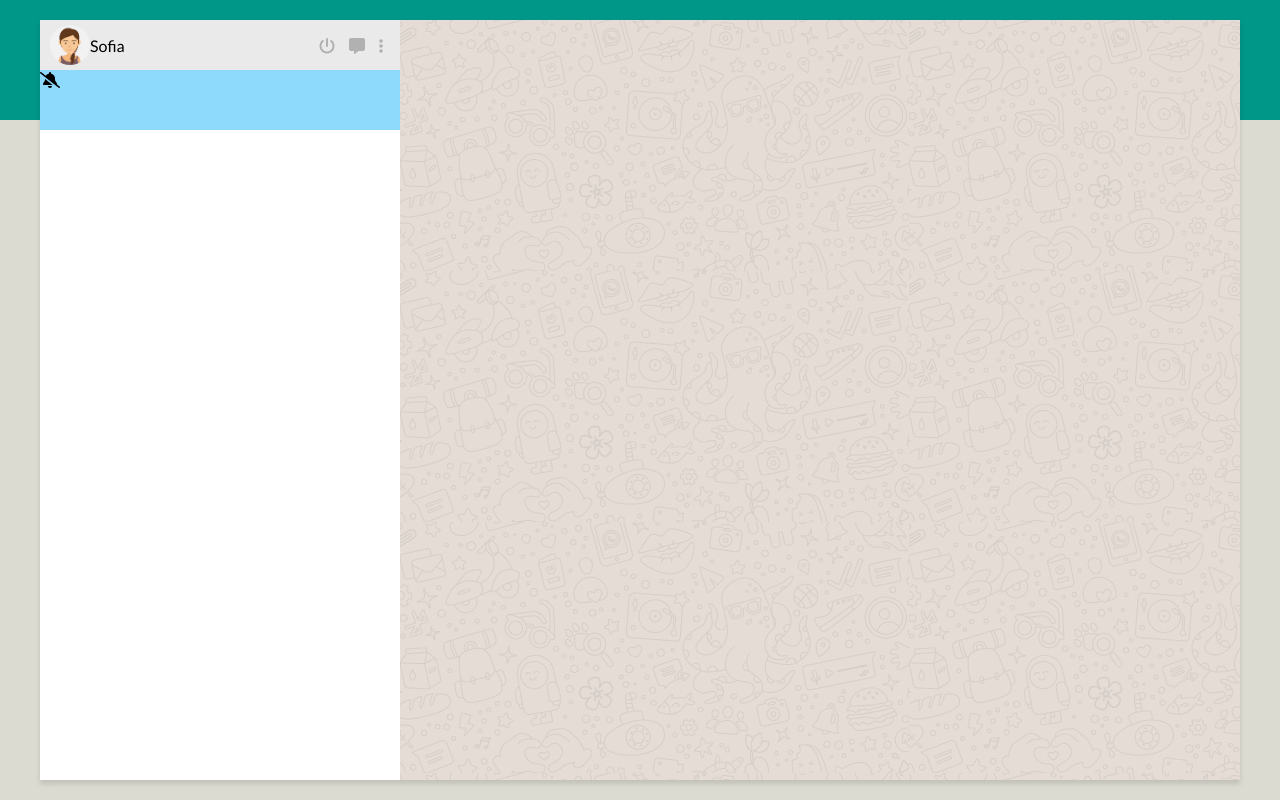
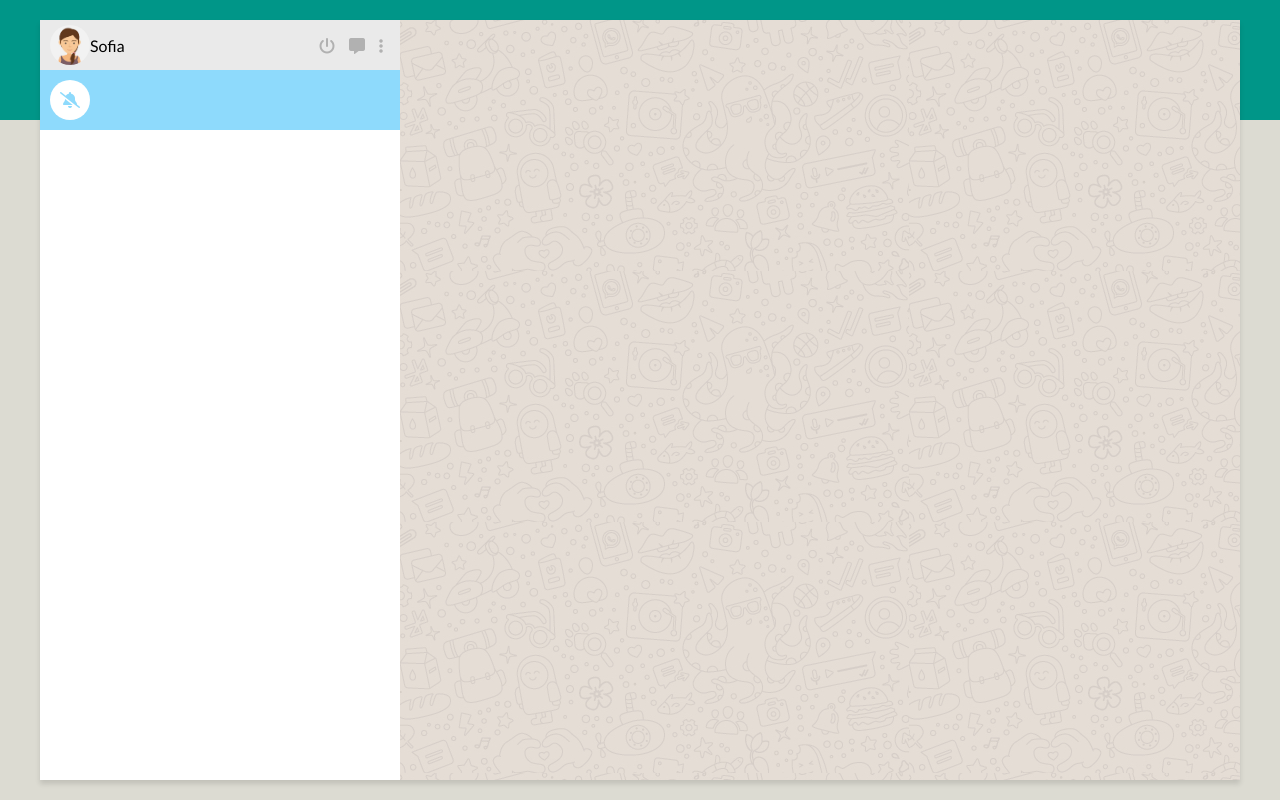
Before and after one commit to DonCode86/vue-boolzapp, a plain HTML site: page index.html in a window 1280 px wide. Drawn offline with Linux system fonts and the light colour scheme; a web font is replaced by a local one.

Commit message:
notifications

```diff
--- a/index.html
+++ b/index.html
@@ -20,7 +20,7 @@
         <div class="left-col">
             <div class="header-left">
                 <div class="user-account-img">
-                    <img class="user-img" src="img/avatar_io.jpg" alt="my-photo">
+                    <img class="user-img rounded-img" src="img/avatar_io.jpg" alt="my-photo">
                     <span>Sofia</span>
                 </div>
                 <ul class="nav-menu">
@@ -30,7 +30,9 @@
                 </ul>
             </div>
             <div class="notifications">
-                <i class="fa-solid fa-bell-slash"></i>
+                <div class="bell rounded-img">
+                    <i class="fa-solid fa-bell-slash"></i>
+                </div>
             </div>
         </div>
         <div class="right-col"></div>
--- a/style.css
+++ b/style.css
@@ -32,6 +32,13 @@ body {
     display: flex;
 }
 
+.rounded-img {
+    width: 40px;
+    height: 40px;
+    cursor: pointer;
+    border-radius: 50%;
+}
+
 
 /*------------------
     HEADER-LEFT
@@ -59,13 +66,6 @@ body {
     align-items: center;
 }
 
-.user-img {
-    width: 40px;
-    height: 40px;
-    cursor: pointer;
-    border-radius: 50%;
-}
-
 .nav-menu {
     display: flex;
     list-style: none;
@@ -85,6 +85,17 @@ body {
     width: 100%;
     height: 60px;
     background-color: #8edafc;
+    display: flex;
+    align-items: center;
+    padding: 0 10px;
+}
+
+.bell {
+    background-color: white;
+    color: #8edafc;
+    display: flex;
+    align-items: center;
+    justify-content: center;
 }
 
 
```
